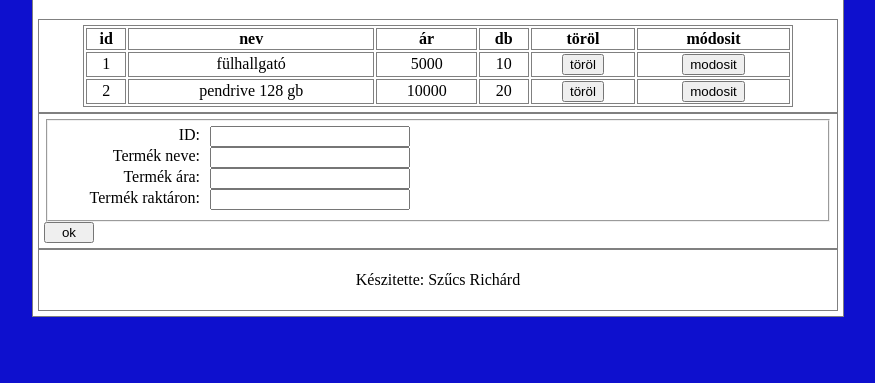
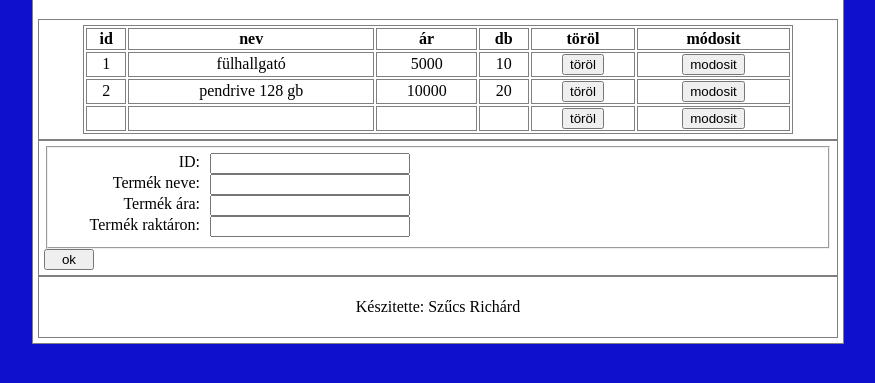
Before and after one commit to Ricsi0901/webaruhazTermekAdatai, a plain HTML site: page public_html/index.html in a window 1280 px wide. Both pictures are taken after a click on the button "ok". Shown: the part 75-458 px from the top of the page, without its empty margins (202-1077 px from the left). Drawn offline with nearby package versions, Linux system fonts and the light colour scheme.

Commit message:
6.feladat

```diff
--- a/public_html/index.html
+++ b/public_html/index.html
@@ -19,19 +19,7 @@ and open the template in the editor.
                 <h1>webáruház</h1>
             </header>
             <section>
-                <table>
-                    <tr>
-                        <th>id</th>
-                        <th>nev</th>
-                        <th>ár</th>
-                        <th>db</th>
-                        <th>töröl</th>
-                        <th>módosit</th>
 
-                    </tr>
-
-
-                </table>
 
 
             </section>
--- a/public_html/javascript.js
+++ b/public_html/javascript.js
@@ -1,11 +1,15 @@
 var termekek='[{"id": "1", "nev": "fülhallgató","ár": "5000","db": "10"},{"id": "2","nev": "pendrive 128 gb","ár": "10000","db": "20"}]';
 var adatObjektum=JSON.parse(termekek);
 $(function(){
+
     kiir();
-
+    $("#ok").click(adatokElment);
 });
 var termekek='[{"id": "1", "nev": "fülhallgató","ár": "5000","db": "10"},{"id": "2","nev": "pendrive 128 gb","ár": "10000","db": "20"}]';
 function kiir(){
+    $("section").append("<table>");
+    $("section table").append('<tr><th>id</th><th>nev</th><th>ár</th><th>db</th><th>töröl</th><th>módosit</th></tr><');
+
     var i =1;
     for (var index in adatObjektum) {
         $("table ").append("<tr>");
@@ -19,3 +23,15 @@ function kiir(){
         i++;
     }
 }
+function adatokElment(){
+    var ujAdatok={};
+    ujAdatok.id=$("#id").val();
+    ujAdatok.nev=$("#nev").val();
+    ujAdatok.ar=$("#ar").val();
+    ujAdatok.db=$("#db").val();
+    $("table").remove("table");
+    adatObjektum.push(ujAdatok);
+    kiir();
+
+
+}
```
